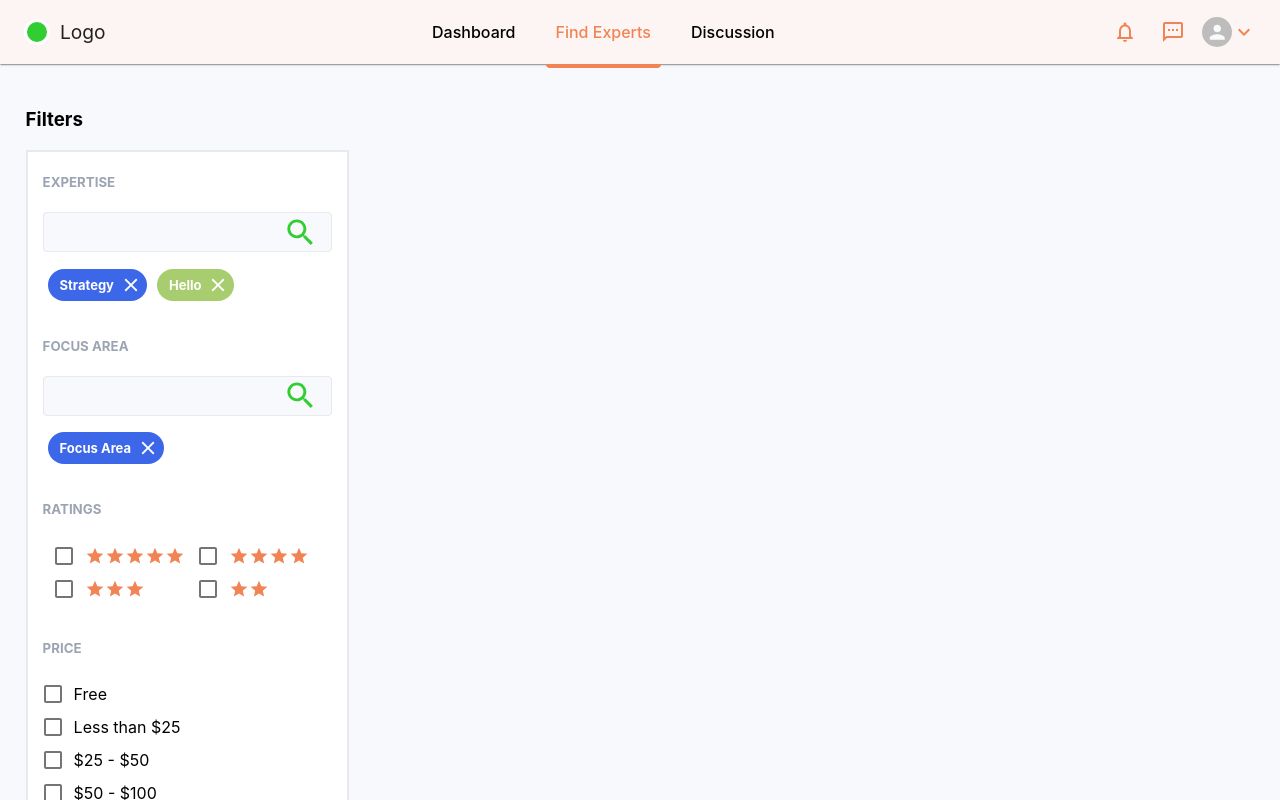
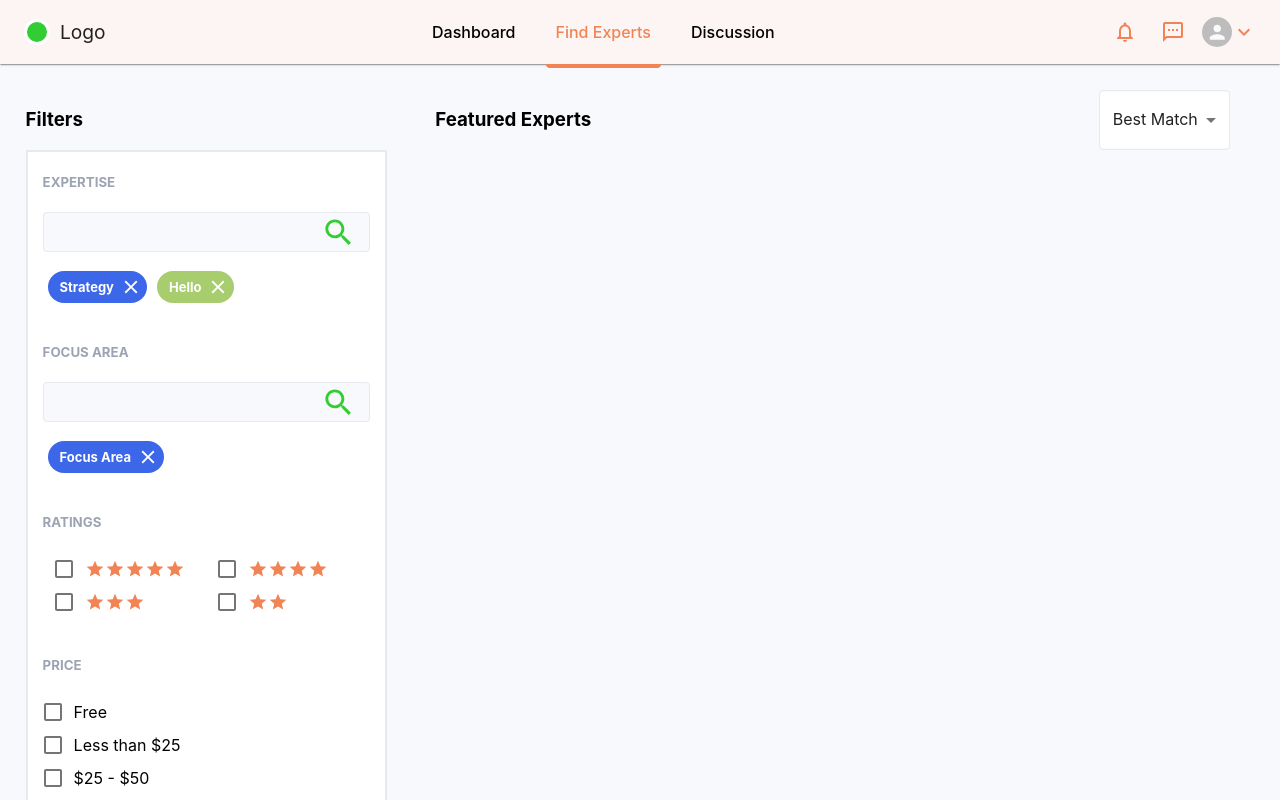
Before and after one commit to Sarthakbh321/NurtureLabs-Task, a React (Create React App) app: page / in a window 1280 px wide. Shown: the top 800 px of the page. Built offline with nearby package versions, Linux system fonts and the light colour scheme.

Commit message:
started mentor section

```diff
--- a/src/App.js
+++ b/src/App.js
@@ -1,6 +1,7 @@
 import { Grid } from "@material-ui/core";
 import "./App.css";
 import FilterBar from "./components/FilterBar/FilterBar";
+import MentorSection from "./components/MentorSection/MentorSection";
 import Navbar from "./components/Navbar/Navbar";
 
 function App() {
@@ -8,9 +9,12 @@ function App() {
 		<div className="App">
 			<Navbar />
 			<div className="main">
-				<Grid container spacing={3}>
-					<Grid item xs={12} sm={3}>
+				<Grid container spacing={0}>
+					<Grid item xs={12} sm={4}>
 						<FilterBar />
+					</Grid>
+					<Grid item xs={12} sm={8}>
+						<MentorSection />
 					</Grid>
 				</Grid>
 			</div>
--- a/src/components/FilterBar/FilterBar.css
+++ b/src/components/FilterBar/FilterBar.css
@@ -1,6 +1,6 @@
 .section-div {
 	background-color: white;
-	width: 100%;
+	width: 80%;
 	min-height: 70vh;
 	border: 2px solid #e7e9ef;
 	padding: 0 15px;
--- /dev/null
+++ b/src/components/MentorSection/MentorSection.css
@@ -0,0 +1,12 @@
+.mentor-section {
+	margin-right: 3%;
+}
+
+.top-bar {
+	display: flex;
+	justify-content: space-between;
+}
+
+.MuiSelect-root {
+	background-color: white !important;
+}
--- /dev/null
+++ b/src/components/MentorSection/MentorSection.js
@@ -0,0 +1,22 @@
+import { MenuItem, Select } from "@material-ui/core";
+import React, { useState } from "react";
+import "./MentorSection.css";
+
+function MentorSection() {
+	const [select, setSelect] = useState("best-match");
+
+	return (
+		<div className="mentor-section">
+			<div className="top-bar">
+				<h3>Featured Experts</h3>
+				<Select variant="outlined" value={select}>
+					<MenuItem value="best-match">Best Match</MenuItem>
+					<MenuItem value="rating">Rating</MenuItem>
+					<MenuItem value="free-sessions">Free Sessions</MenuItem>
+				</Select>
+			</div>
+		</div>
+	);
+}
+
+export default MentorSection;
```
